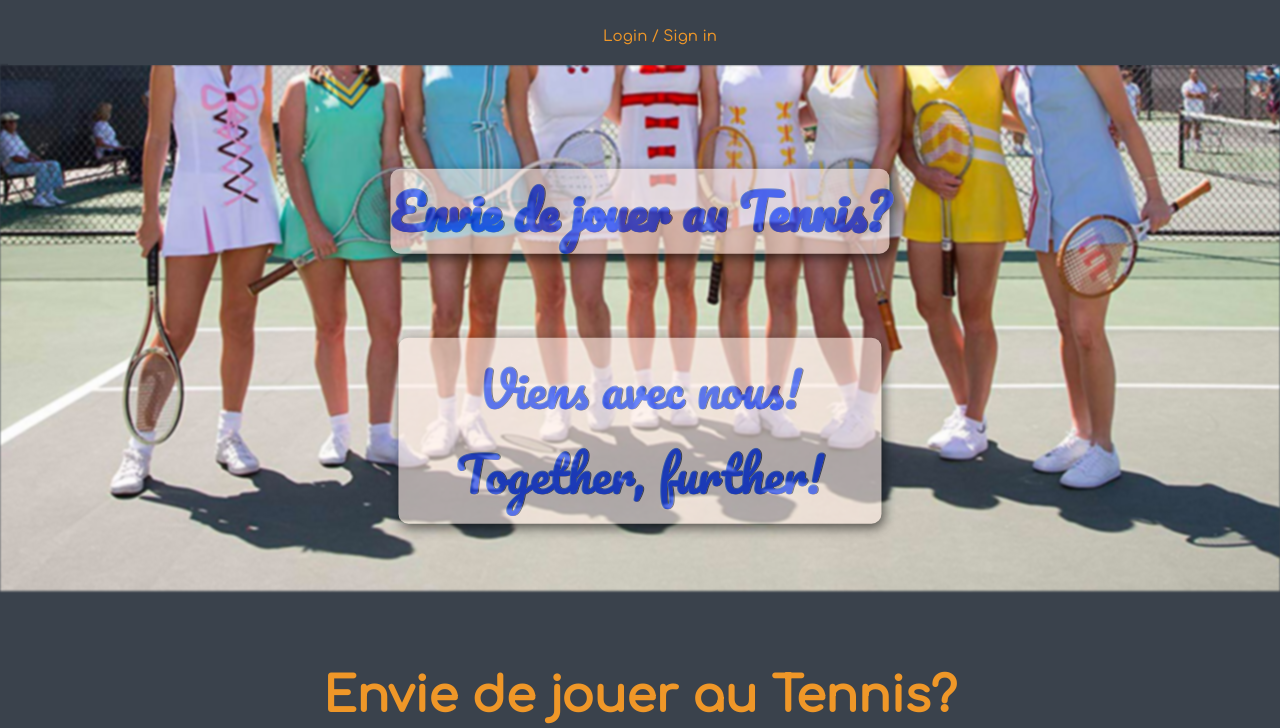
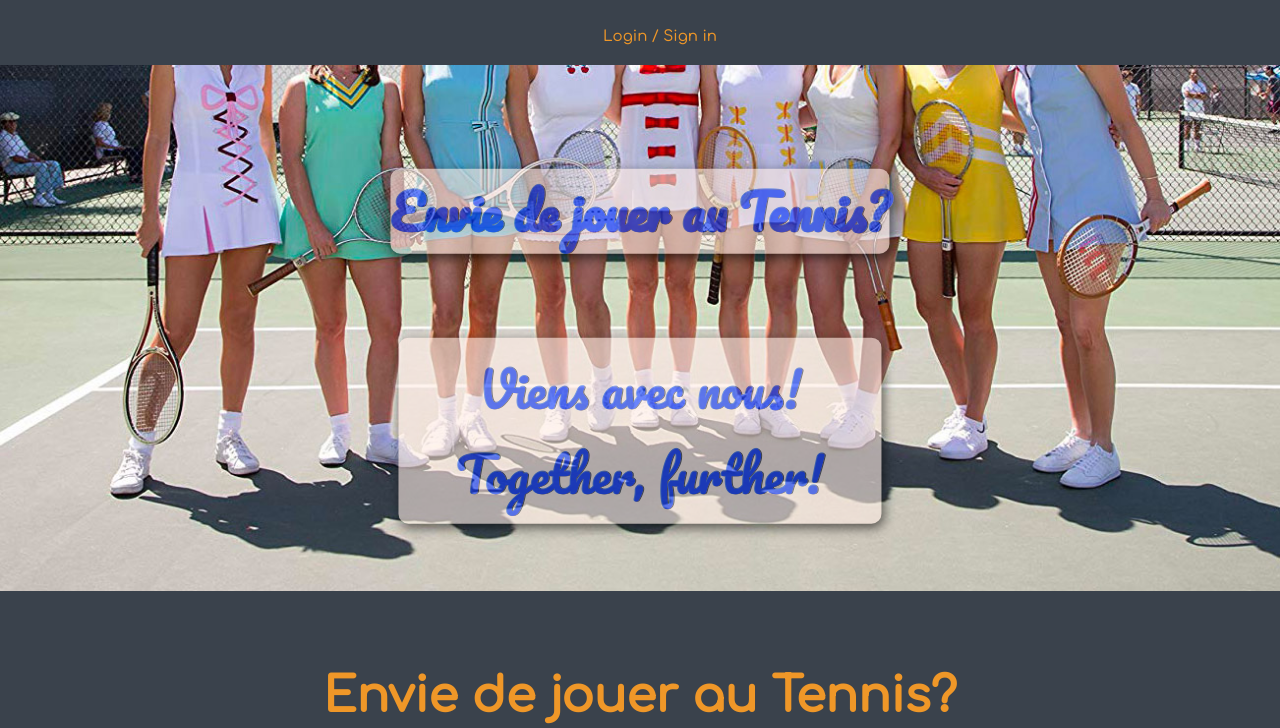
Before and after one commit to Felipeache/onygo, a Django app: page / in a window 1280 px wide. Shown: the top 728 px of the page. Run offline with Django 3.2, Linux system fonts and the light colour scheme.

Commit message:
filter off

```diff
--- a/static/css/style.css
+++ b/static/css/style.css
@@ -127,7 +127,6 @@ input[type=number] {
 }
 
 .mainimg{
-    filter: blur(1px);
     width: 100vw;
     height: auto;
 }
```
